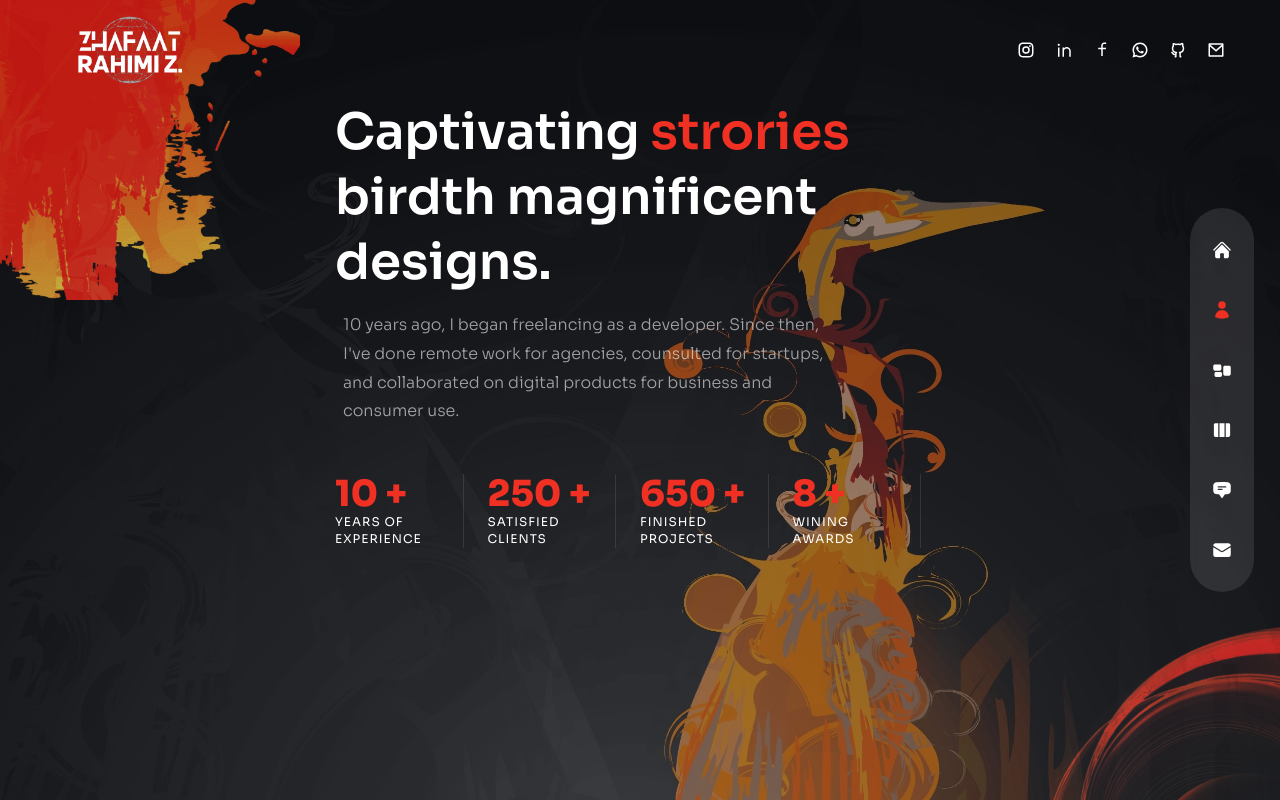
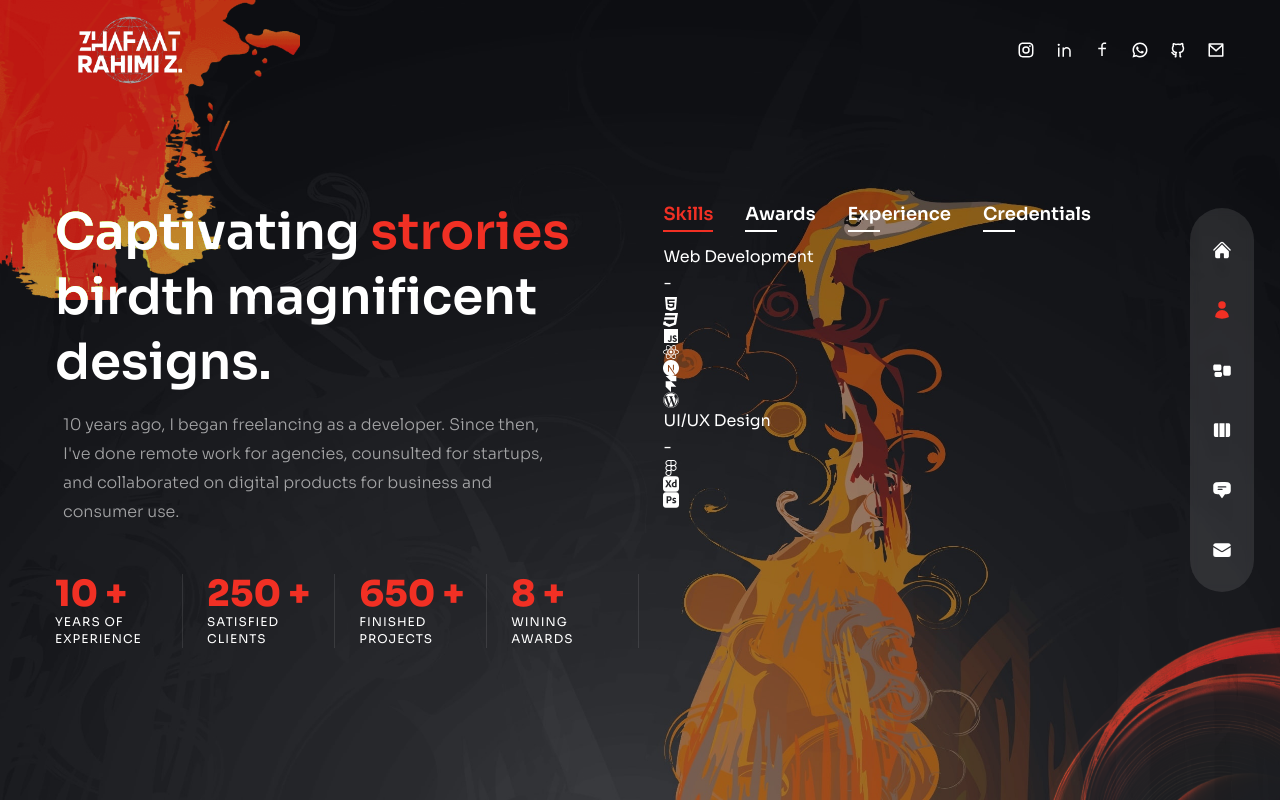
Before and after one commit to Zhafaat/website-portofolio, a React (Vite) app: page /about in a window 1280 px wide. Built offline with nearby package versions, Linux system fonts and the light colour scheme.

Commit message:
styling bagian info page about

```diff
--- a/src/pages/About.jsx
+++ b/src/pages/About.jsx
@@ -1,4 +1,92 @@
-import React from 'react'
+// icons
+import {
+    FaHtml5,
+    FaCss3,
+    FaJs,
+    FaReact,
+    FaWordpress,
+    FaFigma,
+  } from "react-icons/fa";
+
+  import {
+    SiNextdotjs,
+    SiFramer,
+    SiAdobexd,
+    SiAdobephotoshop,
+  } from "react-icons/si";
+
+
+  //  data
+  const aboutData = [
+    {
+      title: 'skills',
+      info: [
+        {
+          title: 'Web Development',
+          icons: [
+            <FaHtml5 />,
+            <FaCss3 />,
+            <FaJs />,
+            <FaReact />,
+            <SiNextdotjs />,
+            <SiFramer />,
+            <FaWordpress />,
+          ],
+        },
+        {
+          title: 'UI/UX Design',
+          icons: [<FaFigma />, <SiAdobexd />, <SiAdobephotoshop />],
+        },
+      ],
+    },
+    {
+      title: 'awards',
+      info: [
+        {
+          title: 'Webby Awards - Honoree',
+          stage: '2011 - 2012',
+        },
+        {
+          title: 'Adobe Design Achievement Awards - Finalist',
+          stage: '2009 - 2010',
+        },
+      ],
+    },
+    {
+      title: 'experience',
+      info: [
+        {
+          title: 'UX/UI Designer - XYZ Company',
+          stage: '2012 - 2023',
+        },
+        {
+          title: 'Web Developer - ABC Agency',
+          stage: '2010 - 2012',
+        },
+        {
+          title: 'Intern - DEF Corporation',
+          stage: '2008 - 2010',
+        },
+      ],
+    },
+    {
+      title: 'credentials',
+      info: [
+        {
+          title: 'Web Development - ABC University, LA, CA',
+          stage: '2011',
+        },
+        {
+          title: 'Computer Science Diploma - AV Technical Institute',
+          stage: '2009',
+        },
+        {
+          title: 'Certified Graphic Designer - ABC Institute, Los Angeles, CA',
+          stage: '2006',
+        },
+      ],
+    },
+  ];
 
 // components
 import Circles from '../components/Circles'
@@ -6,13 +94,18 @@ import Circles from '../components/Circles'
 // counter
 import CountUp from 'react-countup'
 
+// react
+import { useState } from "react";
+
 const About = () => {
+    const [index, setIndex] = useState(0)
+
   return (
     <div className=' h-full bg-primary/30 pt-[150px] lg:pt-[100px] text-center xl:text-left'>
         <Circles />
-        <div className=' container mx-auto w-[50%] h-full flex flex-col xl:flex-row gap-x-6 overflow-y-auto pb-20 xl:pb-10'>
+        <div className=' container mx-auto h-full flex flex-col xl:flex-row items-center justify-center gap-x-6 overflow-y-auto pb-20 xl:pb-5'>
             {/* text */}
-            <div className=' flex-1 flex flex-col'>
+            <div className='flex-1 flex flex-col'>
                 <h2 className=' h2'>
                     Captivating <span className=' text-accent'>strories</span> birdth magnificent designs.
                 </h2>
@@ -54,8 +147,38 @@ const About = () => {
                 </div>
             </div>
             {/* info */}
-            <div>
-
+            <div className=" flex flex-col w-full xl:max-w-[48%] h-[480px]">
+                <div className=" flex gap-x-4 xl:gap-x-8 mx-auto xl:mx-0 mb-4">
+                    {aboutData.map((item, itemIndex) => {
+                        return (
+                            <div
+                                key={itemIndex}
+                                className={` ${index === itemIndex ? ' text-accent after:w-[100%] after:bg-accent after:transition-all after:duration-300' : ' after:w-8 after:bg-white'} cursor-pointer font-semibold capitalize xl:text-lg relative after:h-[2px] after:absolute after:-bottom-1 after:left-0`}
+                                onClick={() => setIndex(itemIndex)}
+                            >
+                                {item.title}
+                            </div>
+                        )
+                    })}
+                </div>
+                <div>
+                    {aboutData[index].info.map((item, itemIndex) => {
+                        return (
+                            <div key={itemIndex}>
+                                {/* title */}
+                                <div>{item.title}</div>
+                                <div>-</div>
+                                <div>{item.stage}</div>
+                                <div>
+                                    {/* icons */}
+                                    {item.icons?.map((icon, iconIndex) => {
+                                        return <div key={iconIndex}>{icon}</div>
+                                    })}
+                                </div>
+                            </div>
+                        )
+                    })}
+                </div>
             </div>
         </div>
     </div>
--- a/src/pages/Home.jsx
+++ b/src/pages/Home.jsx
@@ -15,7 +15,7 @@ const Home = () => {
     <div className=" h-full bg-primary/60 m-0">
         {/* text */}
         <div className=" w-full h-full bg-gradient-to-r from-primary/10 via-black/30 to-black/30 pt-[150px] lg:pt-[100px] relative z-10">
-            <div className=" text-center flex flex-col xl:text-left h-full overflow-y-auto container mx-auto pb-24 xl:pb-5">
+            <div className=" flex flex-col overflow-y-auto text-center xl:text-left h-full container mx-auto pb-24 xl:pb-5">
                 {/* title  */}
                 <motion.h1
                     variants={fadeIn('down', 0.2)}
```
